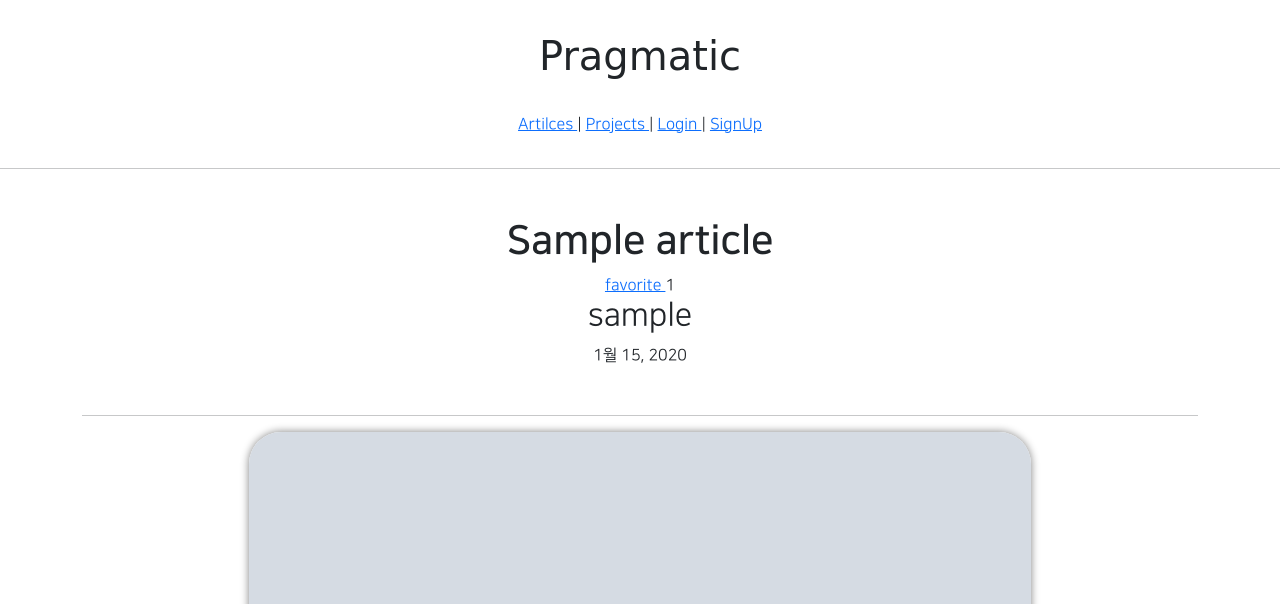
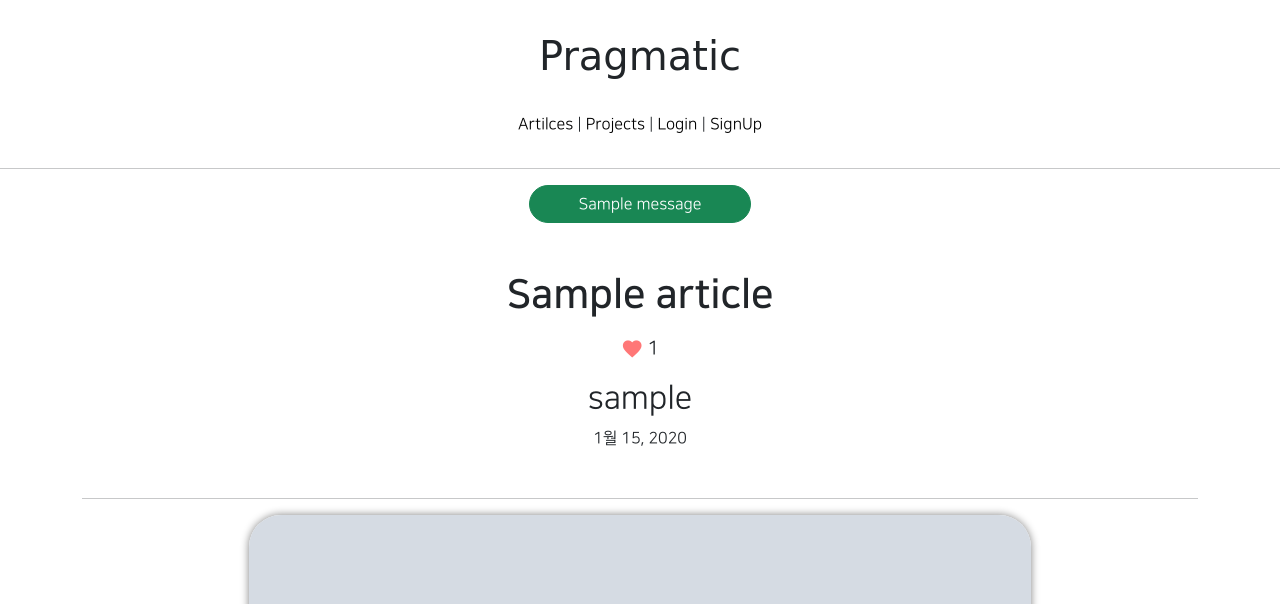
Before and after one commit to codemkim/gis_5ban, a Django app: page /articles/detail/1 in a window 1280 px wide. Shown: the top 604 px of the page. Run offline with Django 3.2, Linux system fonts and the light colour scheme; tables that the repository leaves empty hold one stand-in row (values such as "Sample post"); grey boxes marked "Sample" are stand-in pictures; one stand-in notice (Sample message) is shown; parts of the project's set-up code (start-up, migrations or seed data) failed here and were passed over; some libraries are stand-ins or nearby versions; some web fonts are replaced.

Commit message:
08/26 5ban class commit 1

```diff
--- a/articleapp/templates/articleapp/detail.html
+++ b/articleapp/templates/articleapp/detail.html
@@ -6,12 +6,13 @@
 
         <div class="my-5">
             <h1 class="NNB_B">{{ target_article.title }}</h1>
-            <div>
+            <div class="my-3">
                 <a href="{% url 'likeapp:article_like' article_pk=target_article.pk %}"
-                    class="meterial-icons">
+                    class="material-icons"
+                    style="vertical-align: middle; font-size:1.4rem; color:#f77">
                     favorite
                 </a>
-                <span>
+                <span style="vertical-align: middle; font-size:1.2rem">
                     {{ target_article.like }}
                 </span>
             </div>
--- a/likeapp/views.py
+++ b/likeapp/views.py
@@ -1,3 +1,4 @@
+from django.contrib import messages
 from django.contrib.auth.decorators import login_required
 from django.http import HttpResponseRedirect
 from django.shortcuts import render
@@ -18,13 +19,14 @@ class LikeArticleView(RedirectView):
         like_record = LikeRecord.objects.filter(user=user, article=article)
 
         if like_record.exists():
+            messages.add_message(request, messages.ERROR, '좋아요는 한번만 가능합니다!')
             return HttpResponseRedirect(reverse('articleapp:detail', kwargs={'pk':kwargs['article_pk']}))
         else:
             LikeRecord(user=user, article=article).save()
 
         article.like +=1
         article.save()
-
+        messages.add_message(request, messages.SUCCESS, '이 게시물을 좋아합니다!')
         return super().get(request, *args, **kwargs)
 
     def get_redirect_url(self, *args, **kwargs):
--- a/static/base.css
+++ b/static/base.css
@@ -69,3 +69,12 @@
         font-size: 13px;
     }
 }
+
+a {
+    text-decoration: none;
+    color:black;
+}
+
+a:hover {
+    color:black;
+}
--- a/templates/base.html
+++ b/templates/base.html
@@ -8,6 +8,14 @@
 {% include 'header.html' %}
 
 <hr>
+{% for message in messages %}
+    <div class="text-center">
+        <div class="btn btn-success rounded-pill px-5">
+             {{ message }}
+        </div>
+
+    </div>
+{% endfor %}
 
 {% block content %}
 {% endblock %}
```
